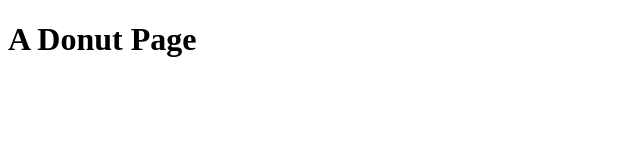
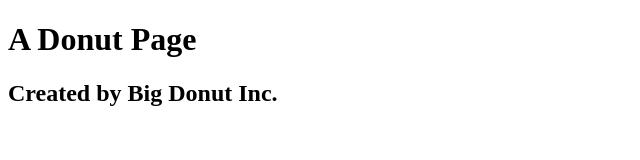
Before and after one commit to Lois-Lanctot/donuts, a plain HTML site: page index.html in a window 1280 px wide. Shown: the whole page, without its empty margins (0-640 px from the left). Drawn offline with Linux system fonts and the light colour scheme.

Commit message:
Added an h2 header

```diff
--- a/index.html
+++ b/index.html
@@ -6,6 +6,6 @@
 </head>
 <body>
     <h1>A Donut Page</h1>
-
+    <h2>Created by Big Donut Inc.</h2>
 </body>
 </html>
```
